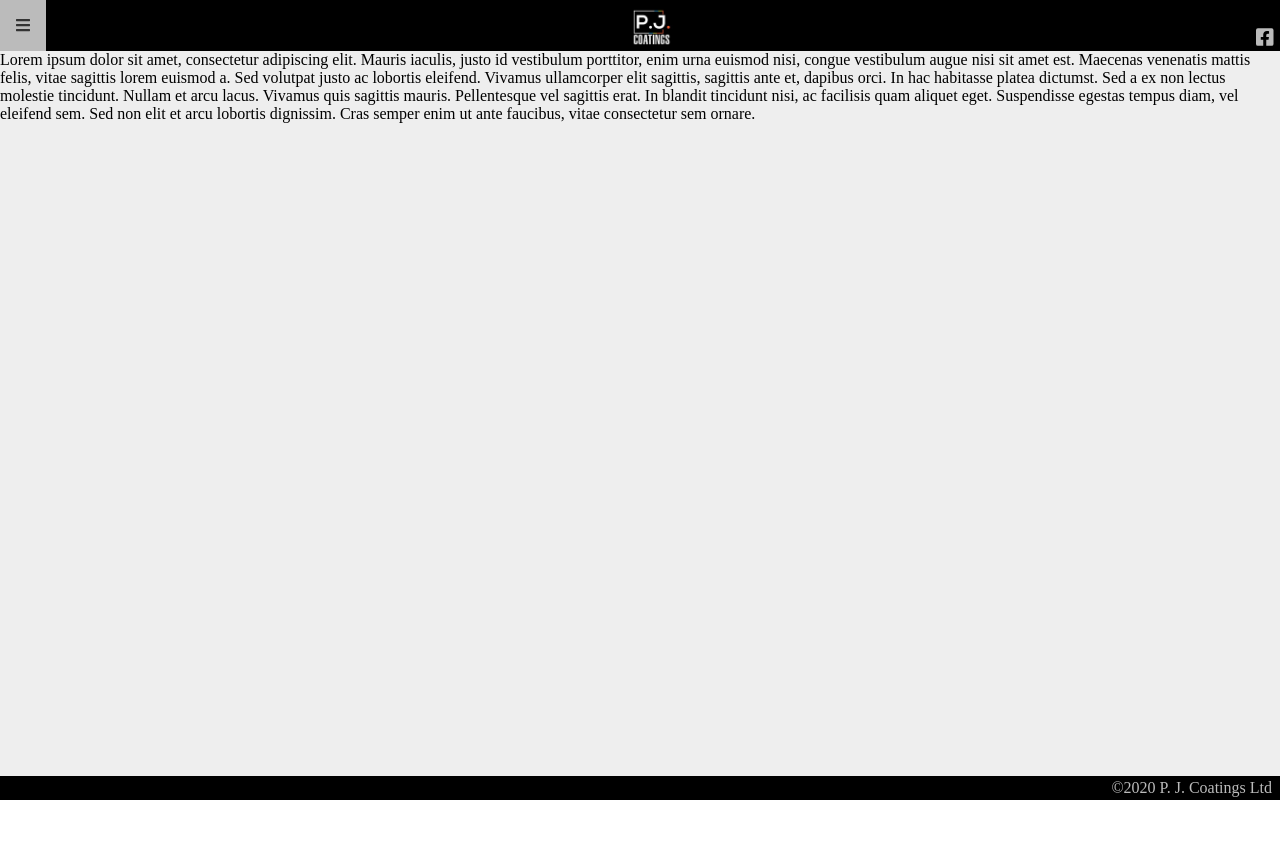
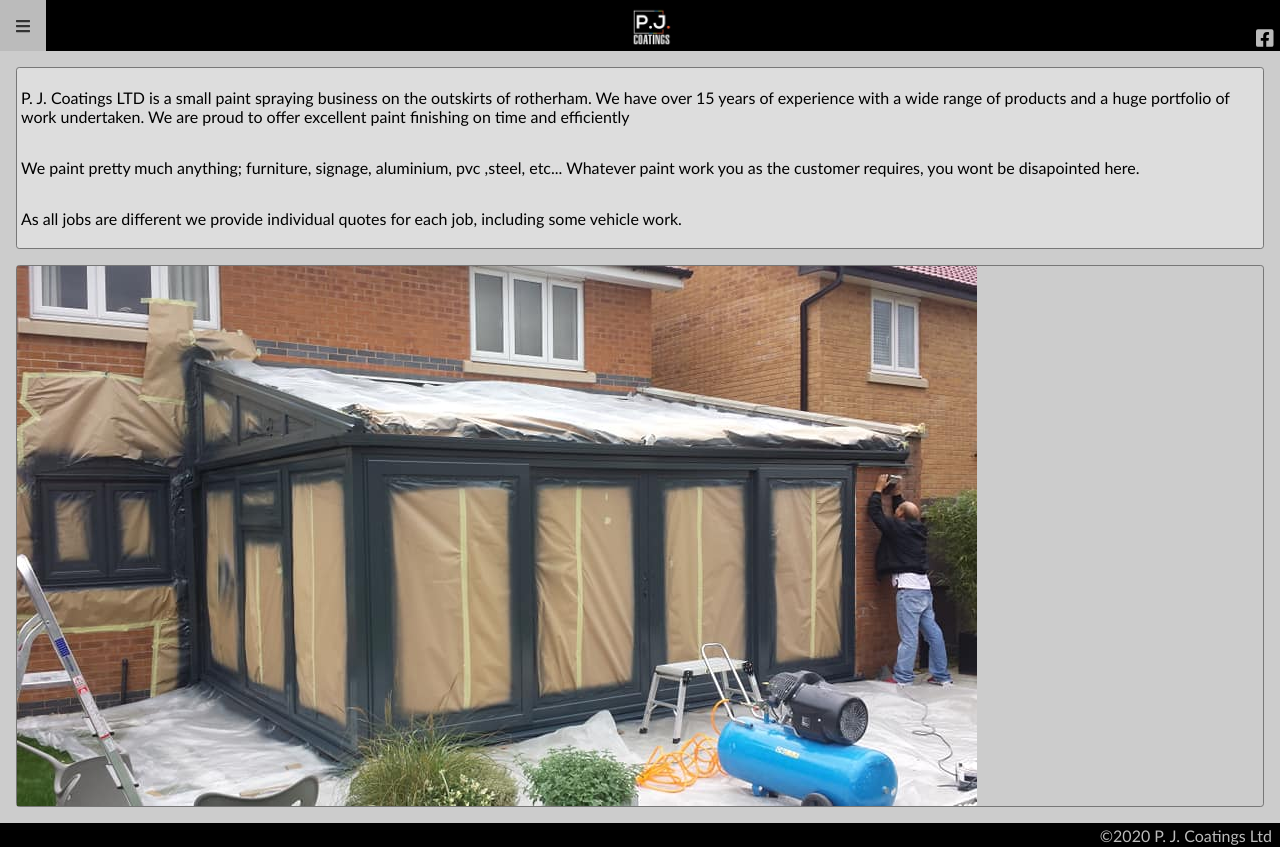
Before and after one commit to DavidChristopherJohnson/PJCoatings, an Angular app: page / in a window 1280 px wide. Before the commit the page ends 800 px from the top, so only its background shows below. Built offline with nearby package versions, Linux system fonts and the light colour scheme.

Commit message:
Added content to start page

```diff
--- a/src/app/about/about.component.html
+++ b/src/app/about/about.component.html
@@ -1,12 +1,22 @@
-<span>
-  Lorem ipsum dolor sit amet, consectetur adipiscing elit. Mauris iaculis, justo
-  id vestibulum porttitor, enim urna euismod nisi, congue vestibulum augue nisi
-  sit amet est. Maecenas venenatis mattis felis, vitae sagittis lorem euismod a.
-  Sed volutpat justo ac lobortis eleifend. Vivamus ullamcorper elit sagittis,
-  sagittis ante et, dapibus orci. In hac habitasse platea dictumst. Sed a ex non
-  lectus molestie tincidunt. Nullam et arcu lacus. Vivamus quis sagittis mauris.
-  Pellentesque vel sagittis erat. In blandit tincidunt nisi, ac facilisis quam
-  aliquet eget. Suspendisse egestas tempus diam, vel eleifend sem. Sed non elit
-  et arcu lobortis dignissim. Cras semper enim ut ante faucibus, vitae
-  consectetur sem ornare.
-</span>
+<div class="container">
+  <div class="content">
+    <p>
+      P. J. Coatings LTD is a small paint spraying business on the outskirts of
+      rotherham. We have over 15 years of experience with a wide range of
+      products and a huge portfolio of work undertaken. We are proud to offer
+      excellent paint finishing on time and efficiently
+    </p>
+    <p>
+      We paint pretty much anything; furniture, signage, aluminium, pvc ,steel,
+      etc... Whatever paint work you as the customer requires, you wont be
+      disapointed here.
+    </p>
+    <p>
+      As all jobs are different we provide individual quotes for each job,
+      including some vehicle work.
+    </p>
+  </div>
+  <div class="image">
+    <img src="../../assets/images/conservatory_after.jpg" />
+  </div>
+</div>
--- a/src/app/about/about.component.less
+++ b/src/app/about/about.component.less
@@ -0,0 +1,20 @@
+.content {
+  display: flex;
+  flex-direction: column;
+  border: 0.05rem solid #777;
+  padding: 0.25rem;
+  margin: 0;
+  border-radius: 0.2rem;
+  background-color: #ddd;
+}
+
+.image {
+  display: flex;
+  margin-top: 1rem;
+  border: 0.05rem solid #777;
+  border-radius: 0.2rem;
+
+  img {
+    max-width: 100%;
+  }
+}
--- a/src/app/app.component.html
+++ b/src/app/app.component.html
@@ -1,7 +1,7 @@
 <div class="app">
   <app-header class="header-component"></app-header>
   <div class="content">
-    <router-outlet></router-outlet>
+    <router-outlet class="outlet"></router-outlet>
   </div>
   <app-footer class="footer-component"></app-footer>
 </div>
--- a/src/app/app.component.less
+++ b/src/app/app.component.less
@@ -15,6 +15,13 @@
   flex-grow: 1;
 }
 
+:host /deep/ router-outlet + * {
+  display: flex;
+  flex-grow: 1;
+  padding: 1rem;
+  background-color: #ccc;
+}
+
 .footer-component {
   display: flex;
   flex-direction: row-reverse;
--- a/src/app/contact/contact.component.html
+++ b/src/app/contact/contact.component.html
@@ -1,3 +1,5 @@
-<h1>Contact Page</h1>
-<span>request a call back component here.</span>
-<span>Contact form component here</span>
+<div class="container">
+  <h1>Contact Page</h1>
+  <span>request a call back component here.</span>
+  <span>Contact form component here</span>
+</div>
--- a/src/app/gallery/gallery.component.html
+++ b/src/app/gallery/gallery.component.html
@@ -1,2 +1,4 @@
-<h1>Gallery</h1>
-<span>Images of past work will go here</span>
+<div class="container">
+  <h1>Gallery</h1>
+  <span>Images of past work will go here</span>
+</div>
--- a/src/app/menu/menu.component.html
+++ b/src/app/menu/menu.component.html
@@ -6,7 +6,7 @@
     [routerLinkActiveOptions]="{ exact: true }"
     (click)="onMenuItemClick()"
   >
-    home
+    Home
   </div>
   <hr />
   <div
--- a/src/app/testimonials/testimonials.component.html
+++ b/src/app/testimonials/testimonials.component.html
@@ -1,5 +1,7 @@
-<h1>Testimonials</h1>
-<span
-  >Testimonials will go here using a list of sub components, with images
-  attached to each tesitmonial
-</span>
+<div class="container">
+  <h1>Testimonials</h1>
+  <span
+    >Testimonials will go here using a list of sub components, with images
+    attached to each tesitmonial
+  </span>
+</div>
--- a/src/styles.less
+++ b/src/styles.less
@@ -4,4 +4,6 @@ body {
   flex-grow: 1;
   padding: 0;
   margin: 0;
+  font-family: "Trebuchet MS", "Lucida Sans Unicode", "Lucida Grande",
+    "Lucida Sans", Arial, sans-serif;
 }
```
